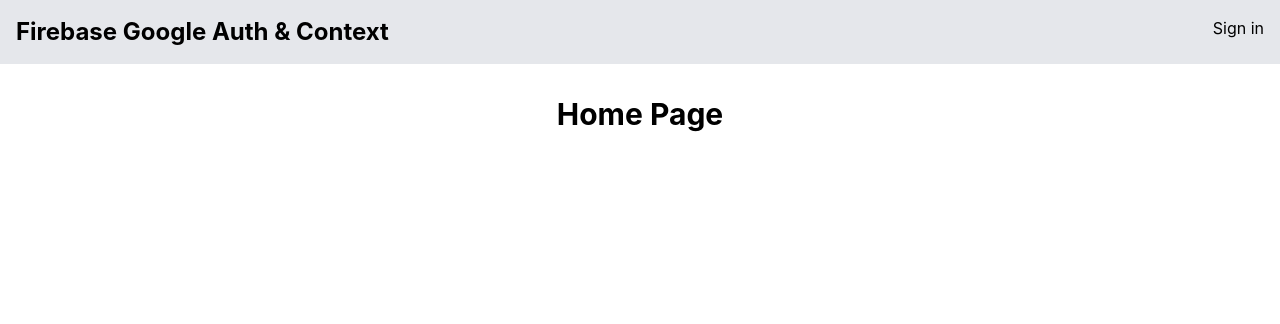
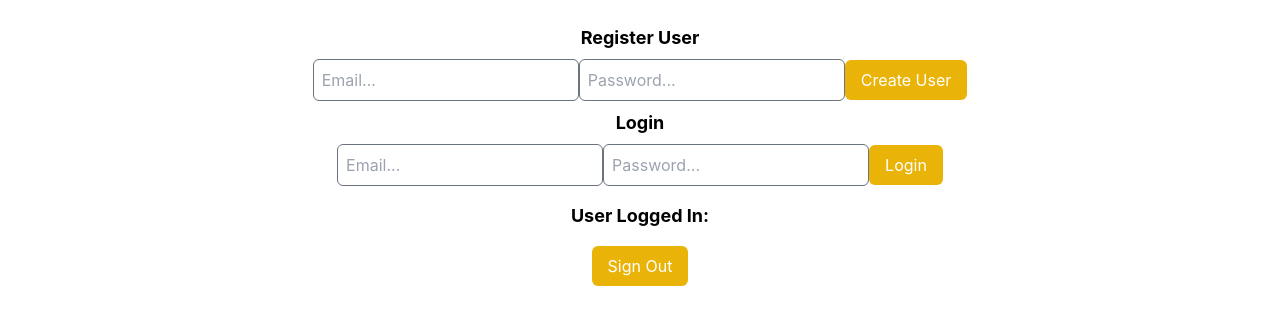
Before and after one commit to khaydarovweb/flower-shop, a React (Create React App) app: page / in a window 1280 px wide. Shown: the top 324 px of the page. Built offline with nearby package versions, Linux system fonts and the light colour scheme; no server answers.

Commit message:
auth in app tsx

```diff
--- a/src/App.tsx
+++ b/src/App.tsx
@@ -1,9 +1,110 @@
-import React from 'react';
+import React, { useState, useEffect } from 'react';
+import {
+	createUserWithEmailAndPassword,
+	signInWithEmailAndPassword,
+	onAuthStateChanged,
+	signOut,
+} from 'firebase/auth';
+import { auth } from './utils/firebase';
 
 function App() {
-  return (
-    <h1>hello world</h1>
-  );
+	const [registerEmail, setRegisterEmail] = useState('');
+	const [registerPassword, setRegisterPassword] = useState('');
+	const [loginEmail, setLoginEmail] = useState('');
+	const [loginPassword, setLoginPassword] = useState('');
+
+	const [user, setUser] = useState<any>(null);
+
+	useEffect(() => {
+		const unsubscribe = onAuthStateChanged(auth, (currentUser) => {
+			setUser(currentUser);
+		});
+		return () => unsubscribe();
+	}, []);
+
+	const register = async () => {
+		try {
+			const user = await createUserWithEmailAndPassword(auth, registerEmail, registerPassword);
+			console.log(user);
+		} catch (error: any) {
+			console.log(error.message);
+		}
+	};
+
+	const login = async () => {
+		try {
+			const user = await signInWithEmailAndPassword(auth, loginEmail, loginPassword);
+			console.log(user);
+		} catch (error: any) {
+			console.log(error.message);
+		}
+	};
+
+	const logout = async () => {
+		try {
+			await signOut(auth);
+		} catch (error: any) {
+			console.log(error.message);
+		}
+	};
+
+	return (
+		<div className="text-center p-4">
+			<div className="m-2">
+				<h3 className="text-lg font-bold"> Register User </h3>
+				<input
+					className="bg-white text-black border border-gray-500 rounded-md p-2 outline-none"
+					placeholder="Email..."
+					onChange={(event) => {
+						setRegisterEmail(event.target.value);
+					}}
+				/>
+				<input
+					className="bg-white text-black border border-gray-500 rounded-md p-2 outline-none"
+					placeholder="Password..."
+					onChange={(event) => {
+						setRegisterPassword(event.target.value);
+					}}
+				/>
+
+				<button className="bg-yellow-500 text-white rounded-md px-4 py-2 mt-2" onClick={register}>
+					{' '}
+					Create User
+				</button>
+			</div>
+
+			<div className="m-2">
+				<h3 className="text-lg font-bold"> Login </h3>
+				<input
+					className="bg-white text-black border border-gray-500 rounded-md p-2 outline-none"
+					placeholder="Email..."
+					onChange={(event) => {
+						setLoginEmail(event.target.value);
+					}}
+				/>
+				<input
+					className="bg-white text-black border border-gray-500 rounded-md p-2 outline-none"
+					placeholder="Password..."
+					onChange={(event) => {
+						setLoginPassword(event.target.value);
+					}}
+				/>
+
+				<button className="bg-yellow-500 text-white rounded-md px-4 py-2 mt-2" onClick={login}>
+					{' '}
+					Login
+				</button>
+			</div>
+
+			<h4 className="bg-ff8f52 text-lg font-bold p-2"> User Logged In: </h4>
+			{user?.email && <p className="text-xl">{user.email}</p>}
+
+			<button className="bg-yellow-500 text-white rounded-md px-4 py-2 mt-2" onClick={logout}>
+				{' '}
+				Sign Out{' '}
+			</button>
+		</div>
+	);
 }
 
 export default App;
--- a/src/index.tsx
+++ b/src/index.tsx
@@ -3,12 +3,12 @@ import ReactDOM from 'react-dom/client';
 import './assets/styles/style.css';
 import Routes from './routes/routes';
 import { BrowserRouter } from 'react-router-dom';
+import { default as App } from './App';
 
-const root = ReactDOM.createRoot(
-  document.getElementById('root') as HTMLElement
+const root = ReactDOM.createRoot(document.getElementById('root') as HTMLElement);
+root.render(
+	// <BrowserRouter>
+	//   <Routes />
+	// </BrowserRouter>
+	<App />
 );
-root.render(
-  <BrowserRouter>
-    <Routes />
-  </BrowserRouter>
-);
--- /dev/null
+++ b/src/modules/auth/index.ts
@@ -0,0 +1 @@
+export {}
--- /dev/null
+++ b/src/modules/auth/types.ts
@@ -0,0 +1,7 @@
+export namespace IUser {
+ export interface User {
+  name: string;
+  email: string;
+  password: string;
+ }
+}
--- a/src/pages/signIn.tsx
+++ b/src/pages/signIn.tsx
@@ -22,9 +22,13 @@ const SignIn = () => {
 
 	return (
 		<div>
-      <h1 className='text-center text-3xl font-bold py-8'>Sign in</h1>
-      <div className='max-w-[240px] m-auto py-4'>
-        <button onClick={handleGoogleSignIn} children="hello" />
+			<h1 className="text-center text-3xl font-bold py-8">Sign in</h1>
+			<div className="max-w-[240px] m-auto py-4">
+				<button
+					className="bg-blue-500 text-white rounded-md py-2 px-5"
+					onClick={handleGoogleSignIn}
+					children="Sign Up With Google"
+				/>
 			</div>
 		</div>
 	);
```
Also changed, not shown: src/assets/imgs/login.png (added), src/assets/imgs/register.png (added), src/utils/firebase.ts (line endings or trailing spaces). Lines whose indentation alone changed are shown as unchanged.
